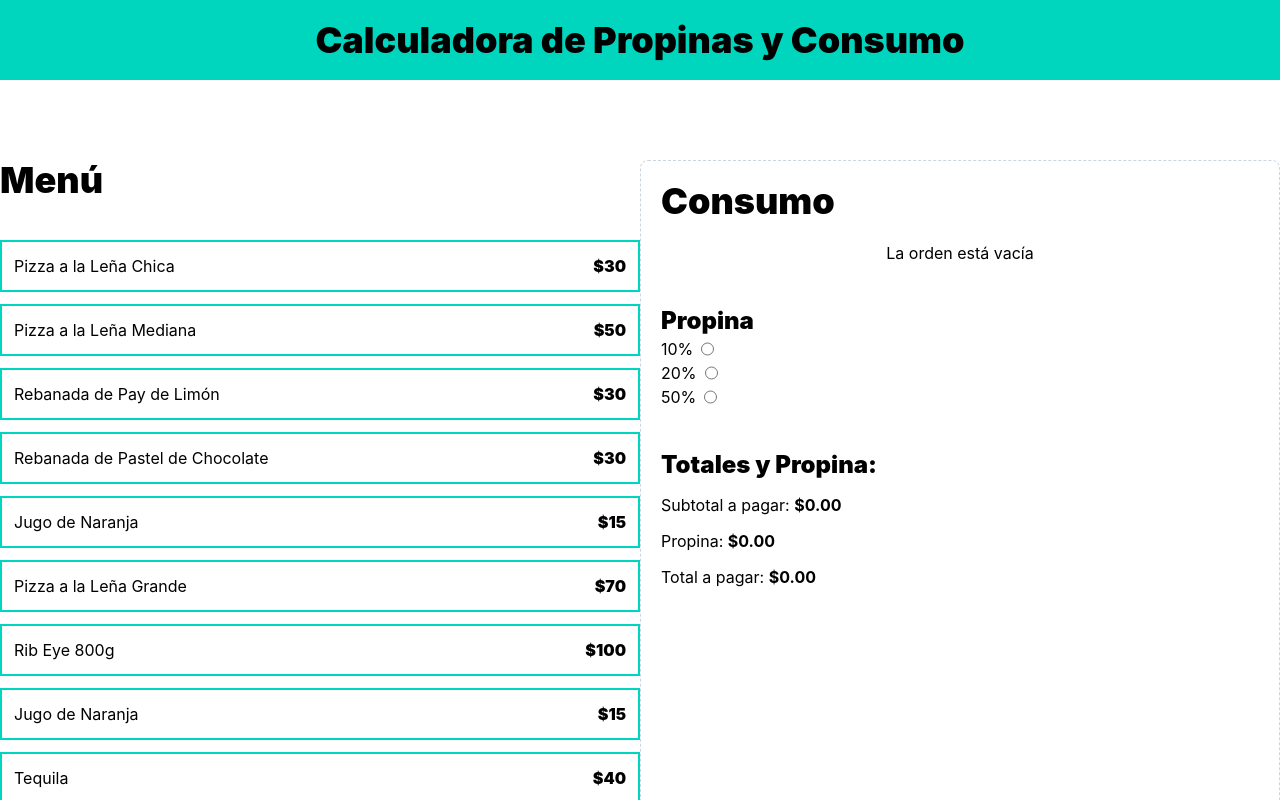
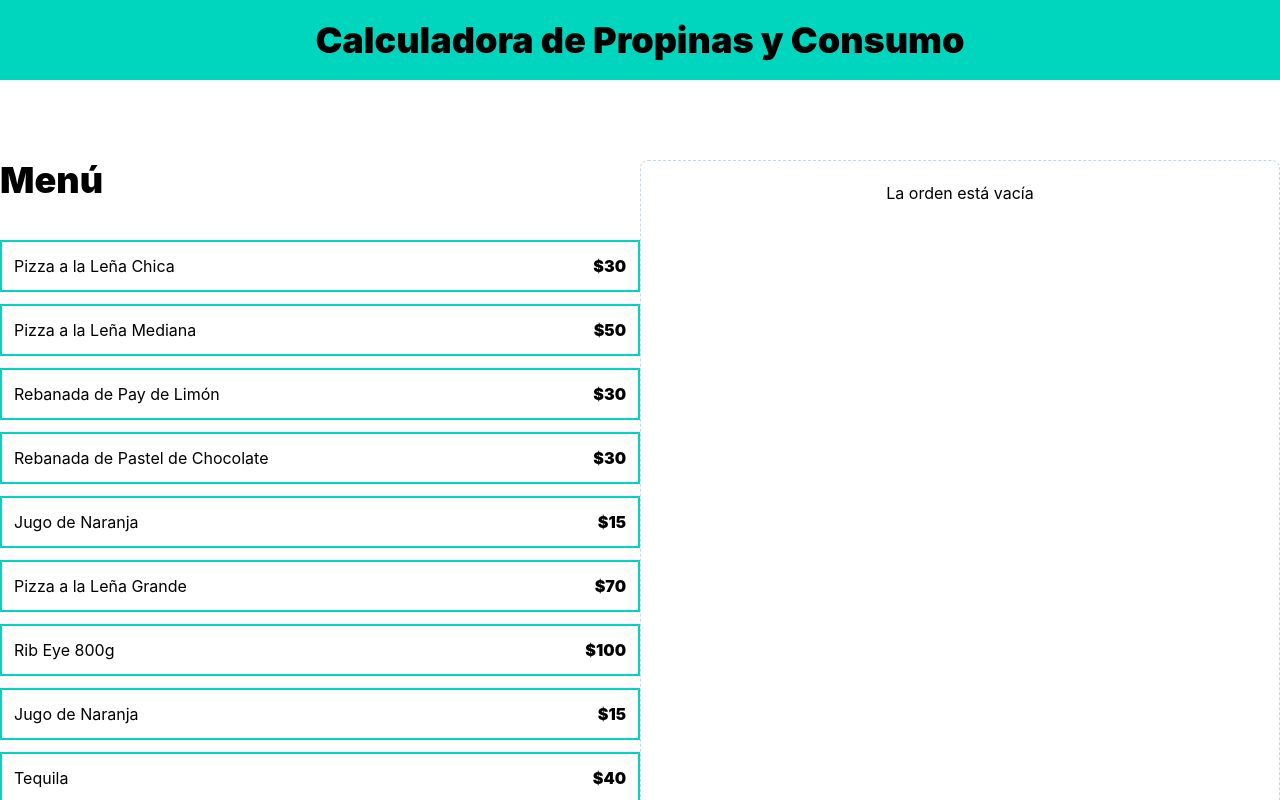
Before and after one commit to ChinoGH/04_calculadora_propinas, a React (Vite) app: page / in a window 1280 px wide. Shown: the top 800 px of the page. Built offline with nearby package versions, Linux system fonts and the light colour scheme.

Commit message:
Video 128. Reiniciando la Orden

```diff
--- a/src/App.tsx
+++ b/src/App.tsx
@@ -6,7 +6,7 @@
 import useOrder from "./hooks/useOrder"
 
 function App() {
-  const { order, addItem, removeItem, tip, setTip } = useOrder();
+  const { order, tip, setTip, addItem, removeItem, placeOrder } = useOrder();
 
   //console.log(menuItems)
 
@@ -32,6 +32,9 @@
         </div>
 
         <div className="border border-dashed border-slate-300 p-5 rounded-lg space-y-10">
+          {order.length > 0 ? (
+            <>
+
               <OrderContets
                 order={order}
                 removeItem={removeItem}
@@ -39,12 +42,19 @@
 
               <TipPercentageForm
                 setTip={setTip}
+                tip={tip}
               />
 
               <OrderTotals
                 order={order}
                 tip={tip}
+                placeOrder={placeOrder}
               />
+
+            </>
+          ) : (
+            <p className="text-center">La orden está vacía</p>
+          )}
 
         </div>
       </main>
--- a/src/components/OrderContets.tsx
+++ b/src/components/OrderContets.tsx
@@ -12,11 +12,7 @@
         <h2 className="font-black text-4xl">Consumo</h2>
 
         <div className="space-y-3 mt-5">
-            {order.length === 0 ?
-                <p className="text-center">La orden está vacía</p>
-            :
-                (
-                    order.map( item => (
+            {order.map( item => (
                         <div
                             key={item.id}
                             className="flex justify-between items-center border-gray-200 py-5 last-of-type:border-b-0"
@@ -38,7 +34,6 @@
                             </button>
                         </div>
                     ))
-                )
             }
         </div>
     </div>
--- a/src/components/OrderTotals.tsx
+++ b/src/components/OrderTotals.tsx
@@ -1,13 +1,15 @@
-import { useMemo, useCallback } from "react"
+import { useCallback } from "react"
 import type { OrderItem } from "../types"
 import { formatCurrency } from "../helpers"
 
 type OrderTotalsProps = {
     order: OrderItem[],
-    tip: number
+    tip: number,
+    placeOrder: () => void
+
 }
 
-export default function OrderTotals({order, tip} : OrderTotalsProps) {
+export default function OrderTotals({order, tip, placeOrder} : OrderTotalsProps) {
 
     const subtotalAmount = useCallback(() => order.reduce( (total, item) =>  total + (item.quantity * item.price), 0), [order])
     const tipAmount = useCallback(() => subtotalAmount() * tip, [tip, order])
@@ -30,7 +32,13 @@
                 </p>
             </div>
 
-            <button></button>
+            <button
+                className=" w-full bg-black p-3 uppercase text-white font-bold mt-10 disabled:opacity-10 "
+                disabled = {totalAmount() === 0}
+                onClick={placeOrder}
+            >
+                Guardar Orden
+            </button>
         </>
     )
 }
--- a/src/components/TipPercentageForm.tsx
+++ b/src/components/TipPercentageForm.tsx
@@ -19,24 +19,26 @@
 ]
 
 type TipPercentageFormProps = {
-    setTip: Dispatch<SetStateAction<number>>
+    setTip: Dispatch<SetStateAction<number>>,
+    tip: number
 }
 
-export default function TipPercentageForm({setTip} : TipPercentageFormProps) {
+export default function TipPercentageForm({setTip, tip} : TipPercentageFormProps) {
   return (
     <div>
         <h3 className="font-black text-2xl">Propina</h3>
 
         <form>
-            {tipOptions.map(tip => (
-                <div key={tip.id} className="flex gap-2">
-                    <label htmlFor={tip.id}>{tip.label}</label>
+            {tipOptions.map(tipOption => (
+                <div key={tipOption.id} className="flex gap-2">
+                    <label htmlFor={tipOption.id}>{tipOption.label}</label>
                     <input
-                        id={tip.id}
+                        id={tipOption.id}
                         type="radio"
                         name="tip"
-                        value={tip.value}
+                        value={tipOption.value}
                         onChange={ e => setTip(+e.target.value) }
+                        checked={tipOption.value === tip}
                     />
                 </div>
             ))}
--- a/src/hooks/useOrder.ts
+++ b/src/hooks/useOrder.ts
@@ -33,11 +33,18 @@
     setOrder(order.filter( item => item.id !== id ))
   }
 
+  const placeOrder = () => {
+    console.log('Guardando...')
+    setOrder([])
+    setTip(0)
+  }
+
   return {
     order,
     tip,
     setTip,
     addItem,
-    removeItem
+    removeItem,
+    placeOrder
   }
 }
```
Lines whose indentation alone changed are shown as unchanged.
